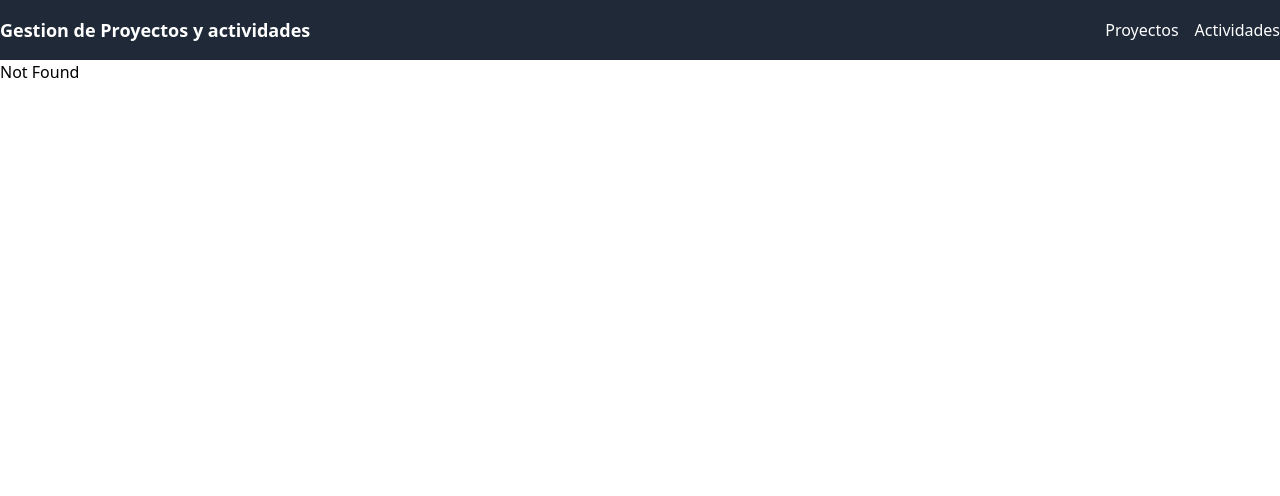
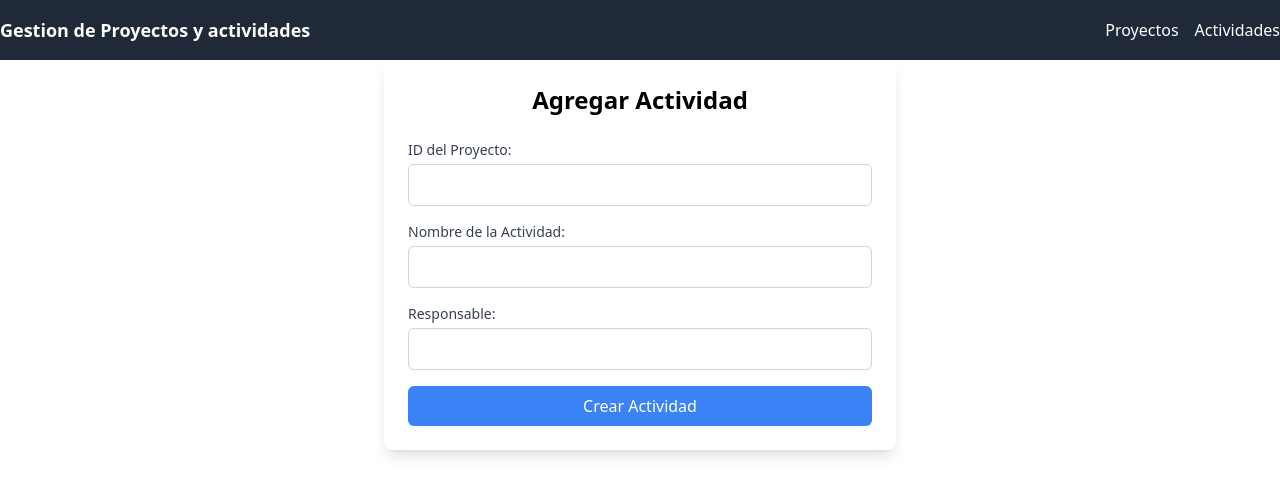
Before and after one commit to AlvaroJose1357/Mini-hackaton, a React (Vite) app in the folder frontend/: page /actividades/1 in a window 1280 px wide. Before the commit this address had no page. Shown: the top 496 px of the page. Built offline with nearby package versions, Linux system fonts and the light colour scheme.

Commit message:
Add Form to Activities and CreateActivities

```diff
--- a/frontend/package.json
+++ b/frontend/package.json
@@ -10,6 +10,7 @@
     "preview": "vite preview"
   },
   "dependencies": {
+    "axios": "^1.7.7",
     "react": "^18.3.1",
     "react-dom": "^18.3.1",
     "react-hook-form": "^7.53.2",
--- a/frontend/src/App.jsx
+++ b/frontend/src/App.jsx
@@ -28,7 +28,7 @@ function App() {
           element={<Activities />}
         />
         <Route
-          path="/actividades/:"
+          path="/actividades/:proyect_id"
           element={<CreateActivities />}
         />
       </Routes>
--- a/frontend/src/pages/Activities.jsx
+++ b/frontend/src/pages/Activities.jsx
@@ -1,3 +1,75 @@
-export default function Activities() {
-  return <div>Activities</div>;
-}
+import React, { useState } from "react";
+import { useForm } from "react-hook-form";
+import axios from "axios";
+
+const ListActivitiesForm = () => {
+  const { register, handleSubmit, setError, formState: { errors } } = useForm();
+  const [actividades, setActividades] = useState([]);
+  const [loading, setLoading] = useState(false);
+  const [errorMessage, setErrorMessage] = useState('');
+
+  // Función para manejar el envío del formulario
+  const onSubmit = async (data) => {
+    setLoading(true);
+    setErrorMessage('');
+
+    try {
+      const response = await axios.get(`http://localhost:5000/api/readActivity/${data.proyecto_id}`);
+      setActividades(response.data);
+    } catch (err) {
+      setErrorMessage("No se pudieron obtener las actividades.");
+      console.error(err);
+    } finally {
+      setLoading(false);
+    }
+  };
+
+  return (
+    <div className="max-w-lg mx-auto p-6 bg-white rounded-lg shadow-lg">
+      <h2 className="text-2xl font-semibold text-center mb-6">Lista de Actividades por Proyecto</h2>
+
+      {/* Formulario */}
+      <form onSubmit={handleSubmit(onSubmit)}>
+        <div className="mb-4">
+          <label htmlFor="proyecto_id" className="block text-sm font-medium text-gray-700">ID del Proyecto:</label>
+          <input
+            id="proyecto_id"
+            type="text"
+            {...register("proyecto_id", { required: "El ID del proyecto es obligatorio" })}
+            className="w-full mt-1 px-4 py-2 border border-gray-300 rounded-md focus:outline-none focus:ring-2 focus:ring-blue-500"
+          />
+          {errors.proyecto_id && <p className="text-red-500 text-xs mt-1">{errors.proyecto_id.message}</p>}
+        </div>
+
+        <div>
+          <button type="submit" className="w-full py-2 px-4 bg-blue-500 text-white rounded-md hover:bg-blue-600 focus:outline-none focus:ring-2 focus:ring-blue-500">
+            Buscar Actividades
+          </button>
+        </div>
+      </form>
+
+      {/* Mostrar mensaje de error si ocurre un problema */}
+      {errorMessage && <p className="text-red-500 text-center mt-4">{errorMessage}</p>}
+
+      {/* Mostrar actividades */}
+      {loading && <p className="text-center text-blue-500">Cargando actividades...</p>}
+
+      {!loading && actividades.length > 0 && (
+        <div className="mt-6">
+          <h3 className="text-lg font-semibold">Actividades:</h3>
+          <ul className="mt-4">
+            {actividades.map((actividad) => (
+              <li key={actividad.id} className="border-b py-2">
+                <strong>{actividad.nombre}</strong><br />
+                Responsable: {actividad.responsable} <br />
+                Fecha de Entrega: {actividad.fecha_entrega}
+              </li>
+            ))}
+          </ul>
+        </div>
+      )}
+    </div>
+  );
+};
+
+export default ListActivitiesForm;
--- a/frontend/src/pages/CreateActivities.jsx
+++ b/frontend/src/pages/CreateActivities.jsx
@@ -1,3 +1,73 @@
-export default function CreateActivities() {
-  return <div>CreateActivities</div>;
-}
+import React from "react";
+import { useForm } from "react-hook-form";
+import axios from "axios";
+
+const ActivityForm = () => {
+  const { register, handleSubmit, formState: { errors } } = useForm();
+
+  // Función para manejar el envío del formulario
+  const onSubmit = async (data) => {
+    try {
+      // Eliminar fecha_entrega de los datos antes de enviarlos
+      const { fecha_entrega, ...restData } = data;
+
+      const response = await axios.post('http://localhost:5000/api/createActivity', restData);
+
+      // Mostrar mensaje de éxito si la actividad se crea correctamente
+      alert("Actividad creada correctamente");
+    } catch (err) {
+      console.error(err);
+      alert("Error al crear la actividad");
+    }
+  };
+
+  return (
+    <div className="max-w-lg mx-auto p-6 bg-white rounded-lg shadow-lg">
+      <h2 className="text-2xl font-semibold text-center mb-6">Agregar Actividad</h2>
+
+      {/* Formulario usando React Hook Form */}
+      <form onSubmit={handleSubmit(onSubmit)}>
+        <div className="mb-4">
+          <label htmlFor="proyecto_id" className="block text-sm font-medium text-gray-700">ID del Proyecto:</label>
+          <input
+            id="proyecto_id"
+            type="text"
+            {...register("proyecto_id", { required: "El ID del proyecto es obligatorio" })}
+            className="w-full mt-1 px-4 py-2 border border-gray-300 rounded-md focus:outline-none focus:ring-2 focus:ring-blue-500"
+          />
+          {errors.proyecto_id && <p className="text-red-500 text-xs mt-1">{errors.proyecto_id.message}</p>}
+        </div>
+
+        <div className="mb-4">
+          <label htmlFor="nombre" className="block text-sm font-medium text-gray-700">Nombre de la Actividad:</label>
+          <input
+            id="nombre"
+            type="text"
+            {...register("nombre", { required: "El nombre de la actividad es obligatorio" })}
+            className="w-full mt-1 px-4 py-2 border border-gray-300 rounded-md focus:outline-none focus:ring-2 focus:ring-blue-500"
+          />
+          {errors.nombre && <p className="text-red-500 text-xs mt-1">{errors.nombre.message}</p>}
+        </div>
+
+        <div className="mb-4">
+          <label htmlFor="responsable" className="block text-sm font-medium text-gray-700">Responsable:</label>
+          <input
+            id="responsable"
+            type="text"
+            {...register("responsable", { required: "El responsable es obligatorio" })}
+            className="w-full mt-1 px-4 py-2 border border-gray-300 rounded-md focus:outline-none focus:ring-2 focus:ring-blue-500"
+          />
+          {errors.responsable && <p className="text-red-500 text-xs mt-1">{errors.responsable.message}</p>}
+        </div>
+
+        <div>
+          <button type="submit" className="w-full py-2 px-4 bg-blue-500 text-white rounded-md hover:bg-blue-600 focus:outline-none focus:ring-2 focus:ring-blue-500">
+            Crear Actividad
+          </button>
+        </div>
+      </form>
+    </div>
+  );
+};
+
+export default ActivityForm;
```
Also changed, not shown: 1 other file (tests, documents, lock files or other folders).
